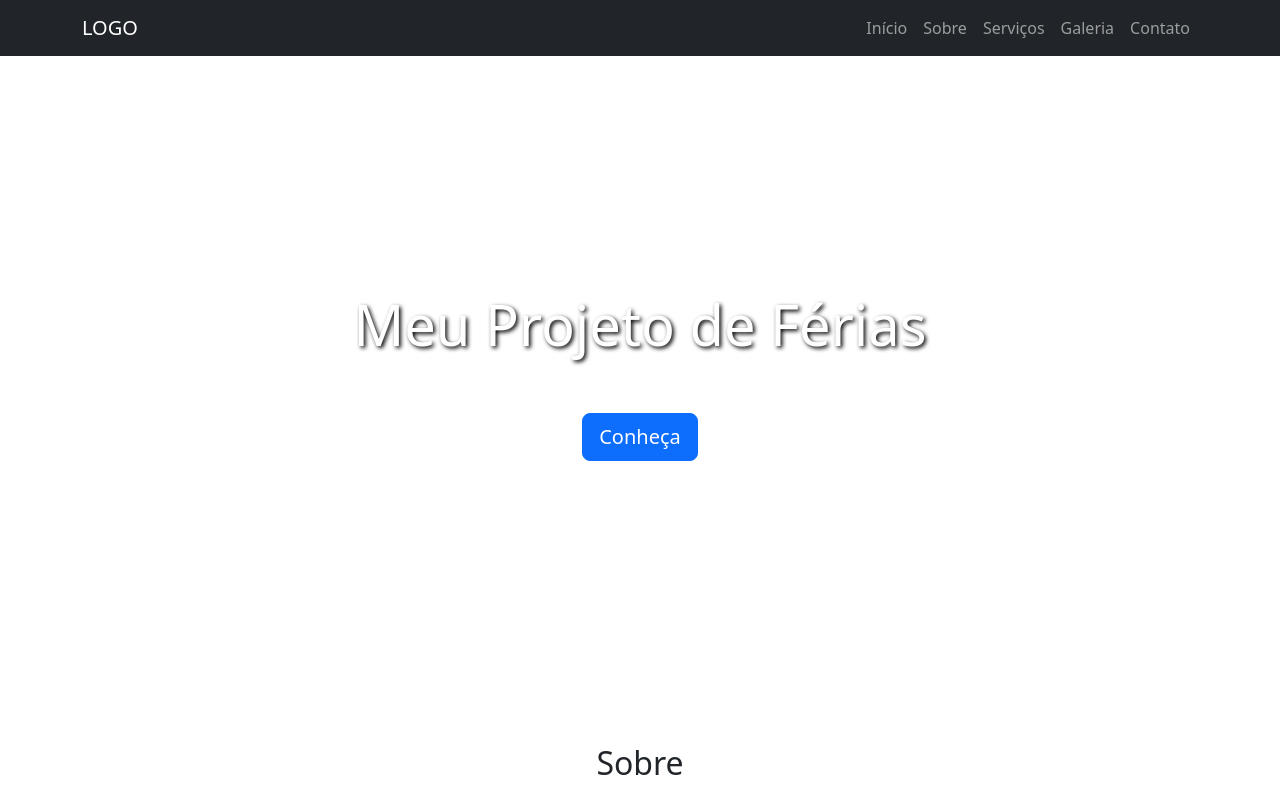
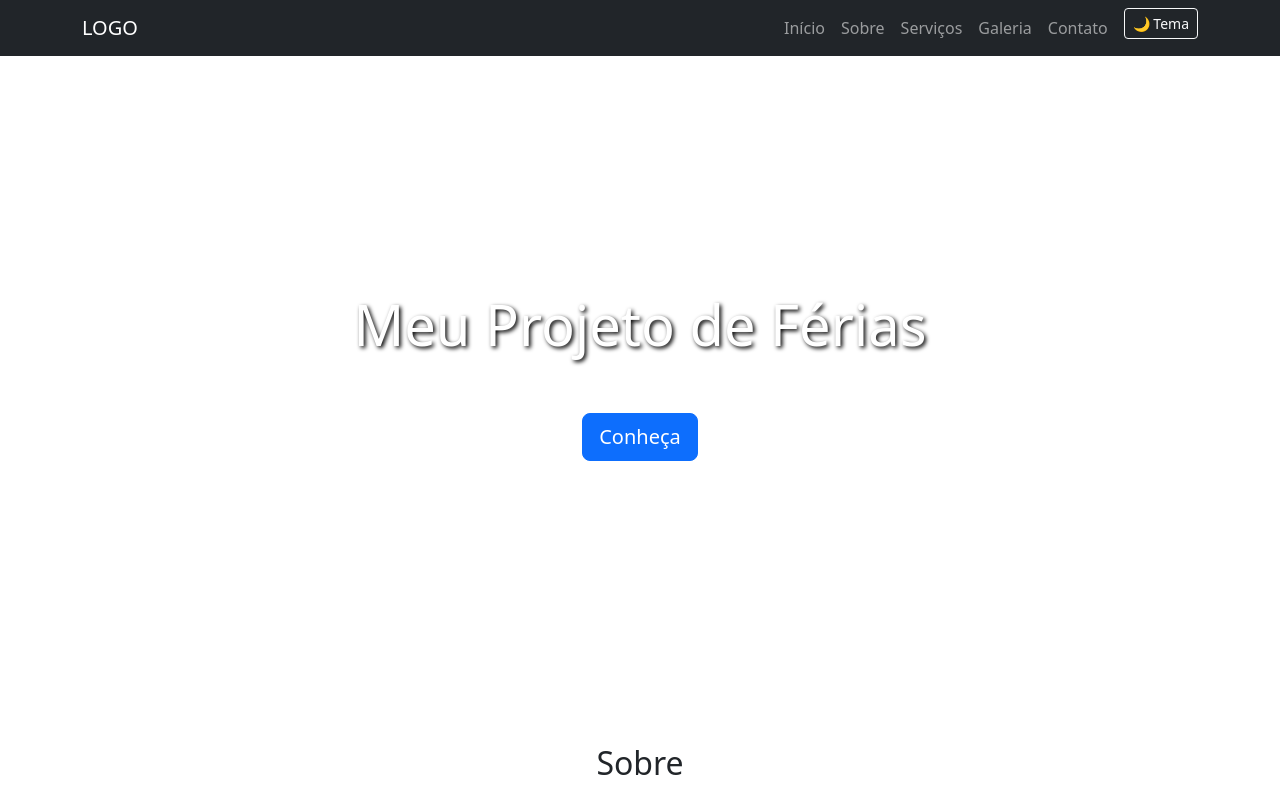
Before and after one commit to mellanymarafigo-prog/docemel.github.io, a plain HTML site: page Projeto-Ferias/index.html in a window 1280 px wide. Shown: the top 795 px of the page. Drawn offline with nearby package versions, Linux system fonts and the light colour scheme; files that its build step writes are made by us from their sources; files whose address does not match are found by name.

Commit message:
Update index.html

```diff
--- a/Projeto-Ferias/index.html
+++ b/Projeto-Ferias/index.html
@@ -28,6 +28,9 @@
             <li class="nav-item"><a class="nav-link" href="#servicos">Serviços</a></li>
             <li class="nav-item"><a class="nav-link" href="#galeria">Galeria</a></li>
             <li class="nav-item"><a class="nav-link" href="#contato">Contato</a></li>
+            <li class="nav-item">
+    <button id="btnTema" class="btn btn-sm btn-outline-light ms-2">🌙 Tema</button>
+</li>
           </ul>
         </div>
       </div>
@@ -107,6 +110,7 @@
 
     <!-- RODAPÉ -->
     <footer class="bg-dark text-white text-center py-3">
+    <button id="btnTopo" class="btn btn-sm btn-light mb-2">⬆ Voltar ao Topo</button>
         <p>Colégio Estadual Inêz Vicente Borocz | 2026 | Aluno:Mellany de Morais Marafigo Nº 28</p>
     </footer>
 
```
